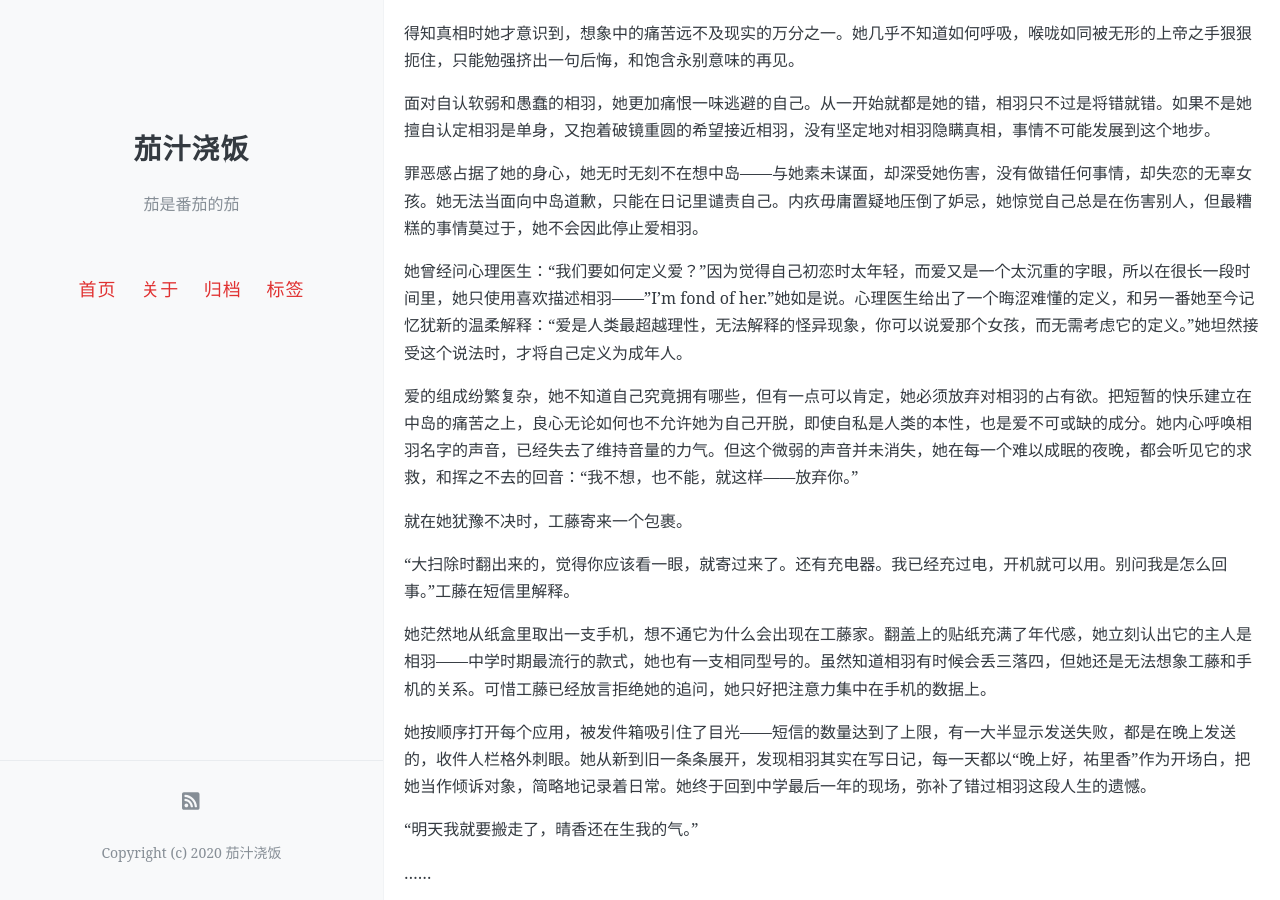
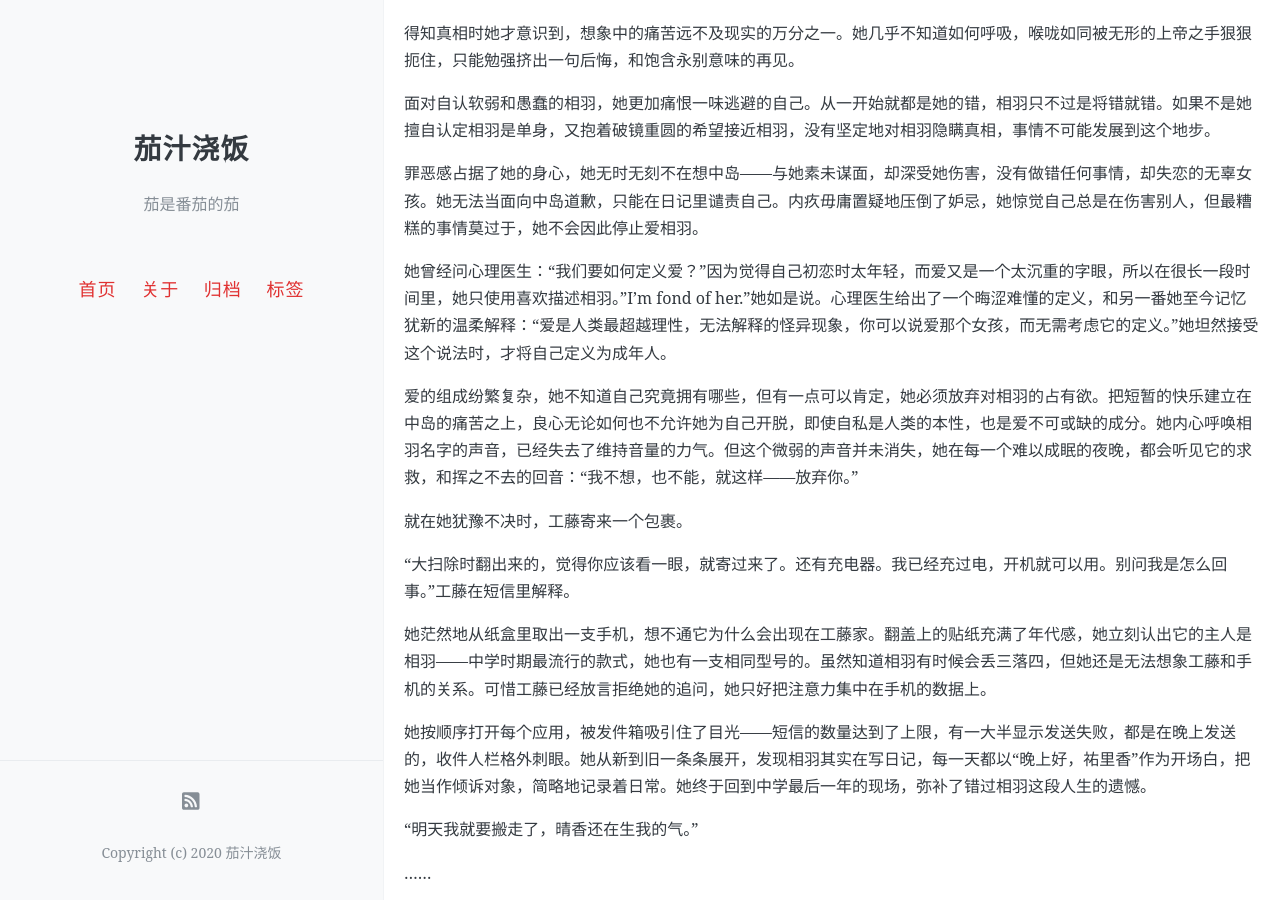
Before and after one commit to onemorebluemoon/ketchup, a Jekyll site: the page built from _posts/2021-05-16-tri13.md, in a window 1280 px wide and 900 px high, scrolled down 1485 px. Built offline with Jekyll 4.4.1, drawn with Linux system fonts in a browser that asks for light colours; comment, search, counter and statistics services are not loaded.

Commit message:
Update 2021-05-16-tri13.md

```diff
--- a/_posts/2021-05-16-tri13.md
+++ b/_posts/2021-05-16-tri13.md
@@ -43,7 +43,7 @@ comments: true
 
 罪恶感占据了她的身心，她无时无刻不在想中岛——与她素未谋面，却深受她伤害，没有做错任何事情，却失恋的无辜女孩。她无法当面向中岛道歉，只能在日记里谴责自己。内疚毋庸置疑地压倒了妒忌，她惊觉自己总是在伤害别人，但最糟糕的事情莫过于，她不会因此停止爱相羽。
 
-她曾经问心理医生：“我们要如何定义爱？”因为觉得自己初恋时太年轻，而爱又是一个太沉重的字眼，所以在很长一段时间里，她只使用喜欢描述相羽——"I'm fond of her."她如是说。心理医生给出了一个晦涩难懂的定义，和另一番她至今记忆犹新的温柔解释：“爱是人类最超越理性，无法解释的怪异现象，你可以说爱那个女孩，而无需考虑它的定义。”她坦然接受这个说法时，才将自己定义为成年人。
+她曾经问心理医生：“我们要如何定义爱？”因为觉得自己初恋时太年轻，而爱又是一个太沉重的字眼，所以在很长一段时间里，她只使用喜欢描述相羽。"I'm fond of her."她如是说。心理医生给出了一个晦涩难懂的定义，和另一番她至今记忆犹新的温柔解释：“爱是人类最超越理性，无法解释的怪异现象，你可以说爱那个女孩，而无需考虑它的定义。”她坦然接受这个说法时，才将自己定义为成年人。
 
 爱的组成纷繁复杂，她不知道自己究竟拥有哪些，但有一点可以肯定，她必须放弃对相羽的占有欲。把短暂的快乐建立在中岛的痛苦之上，良心无论如何也不允许她为自己开脱，即使自私是人类的本性，也是爱不可或缺的成分。她内心呼唤相羽名字的声音，已经失去了维持音量的力气。但这个微弱的声音并未消失，她在每一个难以成眠的夜晚，都会听见它的求救，和挥之不去的回音：“我不想，也不能，就这样——放弃你。”
 
```
